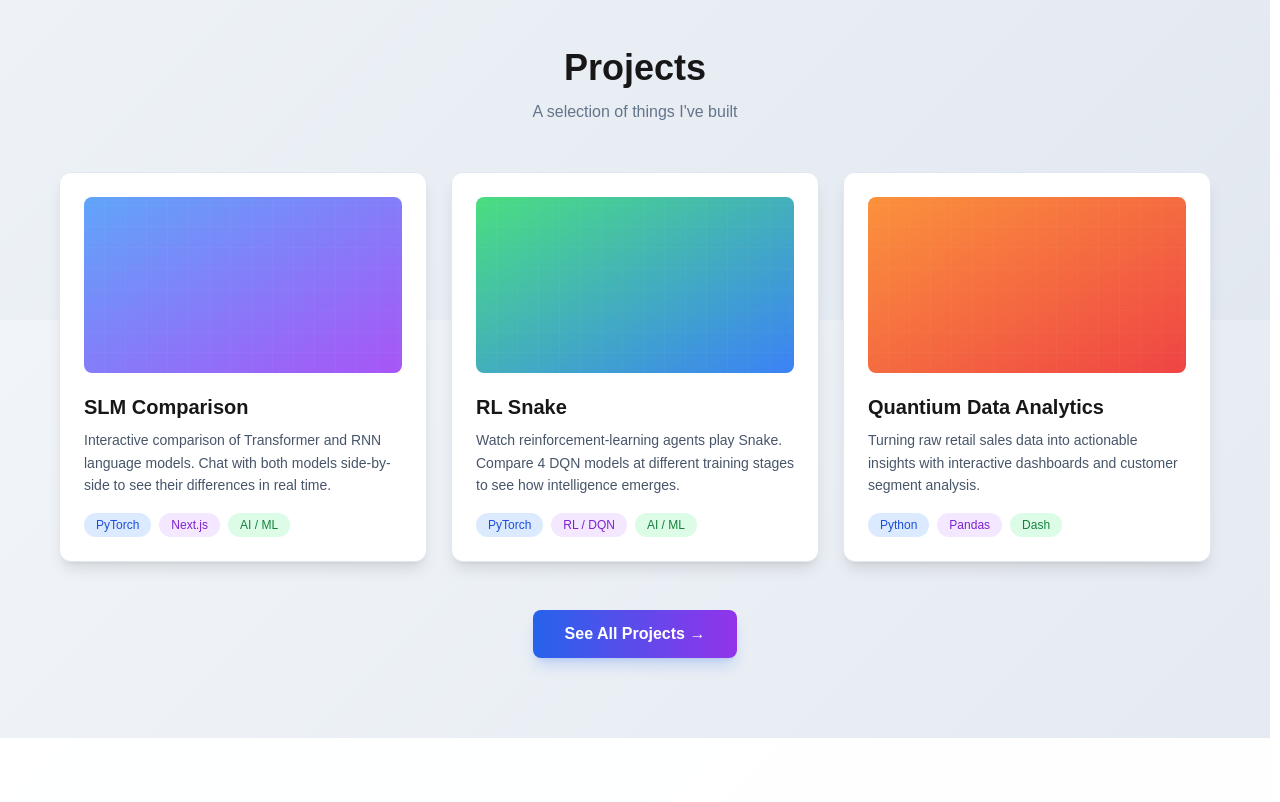
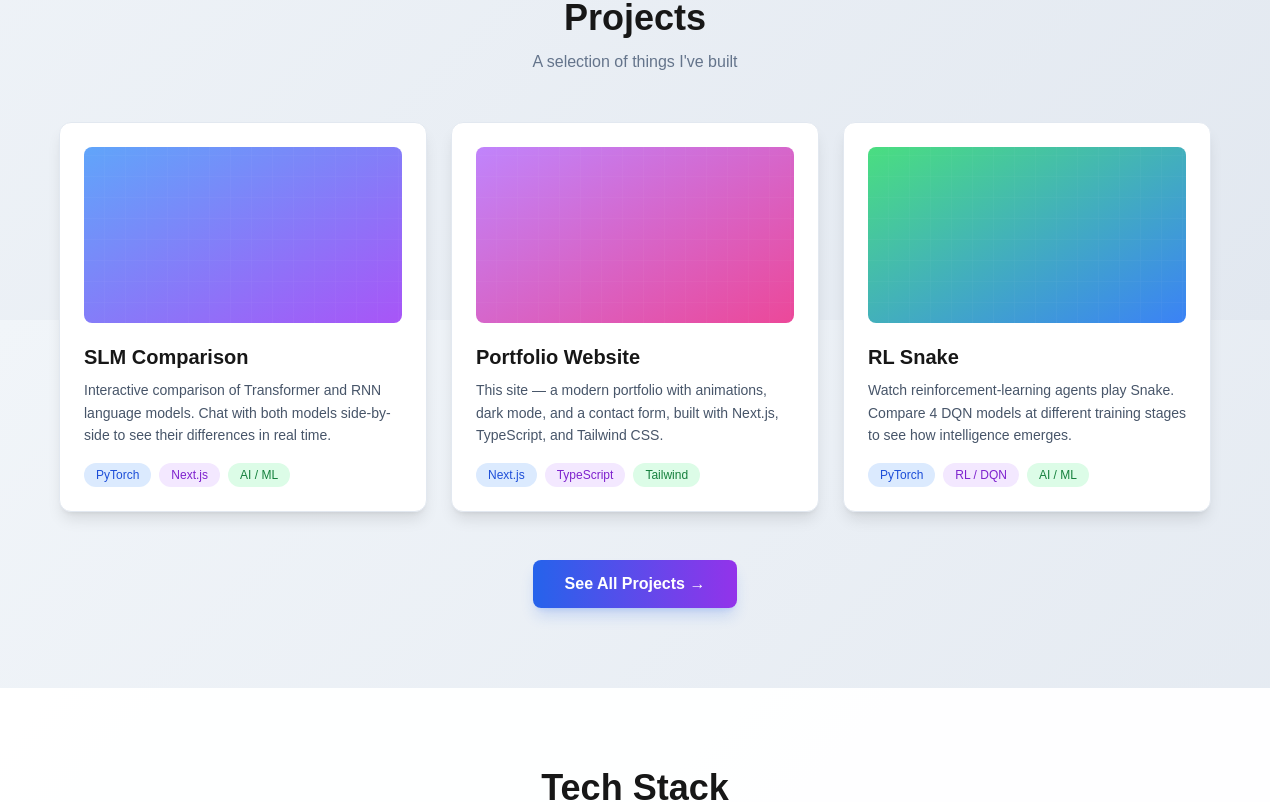
Before and after one commit to MuradErtas/MuradDev, a Next.js app: page / in a window 1280 px wide. Shown: the part 1280-2082 px from the top of the page. Built offline with nearby package versions, Linux system fonts and the light colour scheme.

Commit message:
Made project order consistent on the home page.

```diff
--- a/app/page.tsx
+++ b/app/page.tsx
@@ -65,6 +65,18 @@ const FEATURED_PROJECTS = [
     ],
   },
   {
+    path: '/about',
+    gradient: 'from-purple-400 to-pink-500',
+    glowClass: 'hover:shadow-pink-500/30 hover:border-pink-400/50',
+    title: 'Portfolio Website',
+    desc: 'This site — a modern portfolio with animations, dark mode, and a contact form, built with Next.js, TypeScript, and Tailwind CSS.',
+    tags: [
+      { label: 'Next.js',  color: 'bg-blue-100   dark:bg-blue-900/30   text-blue-700   dark:text-blue-300'   },
+      { label: 'TypeScript', color: 'bg-purple-100 dark:bg-purple-900/30 text-purple-700 dark:text-purple-300' },
+      { label: 'Tailwind',   color: 'bg-green-100  dark:bg-green-900/30  text-green-700  dark:text-green-300'  },
+    ],
+  },
+  {
     path: '/rlsnake',
     gradient: 'from-green-400 to-blue-500',
     glowClass: 'hover:shadow-green-500/30 hover:border-green-400/50',
@@ -74,18 +86,6 @@ const FEATURED_PROJECTS = [
       { label: 'PyTorch',  color: 'bg-blue-100   dark:bg-blue-900/30   text-blue-700   dark:text-blue-300'   },
       { label: 'RL / DQN', color: 'bg-purple-100 dark:bg-purple-900/30 text-purple-700 dark:text-purple-300' },
       { label: 'AI / ML',  color: 'bg-green-100  dark:bg-green-900/30  text-green-700  dark:text-green-300'  },
-    ],
-  },
-  {
-    path: '/quantium',
-    gradient: 'from-orange-400 to-red-500',
-    glowClass: 'hover:shadow-orange-500/30 hover:border-orange-400/50',
-    title: 'Quantium Data Analytics',
-    desc: 'Turning raw retail sales data into actionable insights with interactive dashboards and customer segment analysis.',
-    tags: [
-      { label: 'Python', color: 'bg-blue-100   dark:bg-blue-900/30   text-blue-700   dark:text-blue-300'   },
-      { label: 'Pandas', color: 'bg-purple-100 dark:bg-purple-900/30 text-purple-700 dark:text-purple-300' },
-      { label: 'Dash',   color: 'bg-green-100  dark:bg-green-900/30  text-green-700  dark:text-green-300'  },
     ],
   },
 ]
@@ -258,7 +258,7 @@ export default function Home() {
           </div>
 
           {/* Frosted glass backdrop for text readability */}
-          <div className="rounded-2xl px-8 py-6 backdrop-blur-sm bg-white/10 dark:bg-black/20 border border-white/20 dark:border-white/10 shadow-lg flex flex-col items-center">
+          <div className="project-hero-glass">
 
           {/* Title */}
           <div className="animate-fade-down" style={{ animationDelay: '0.1s' }}>
```
